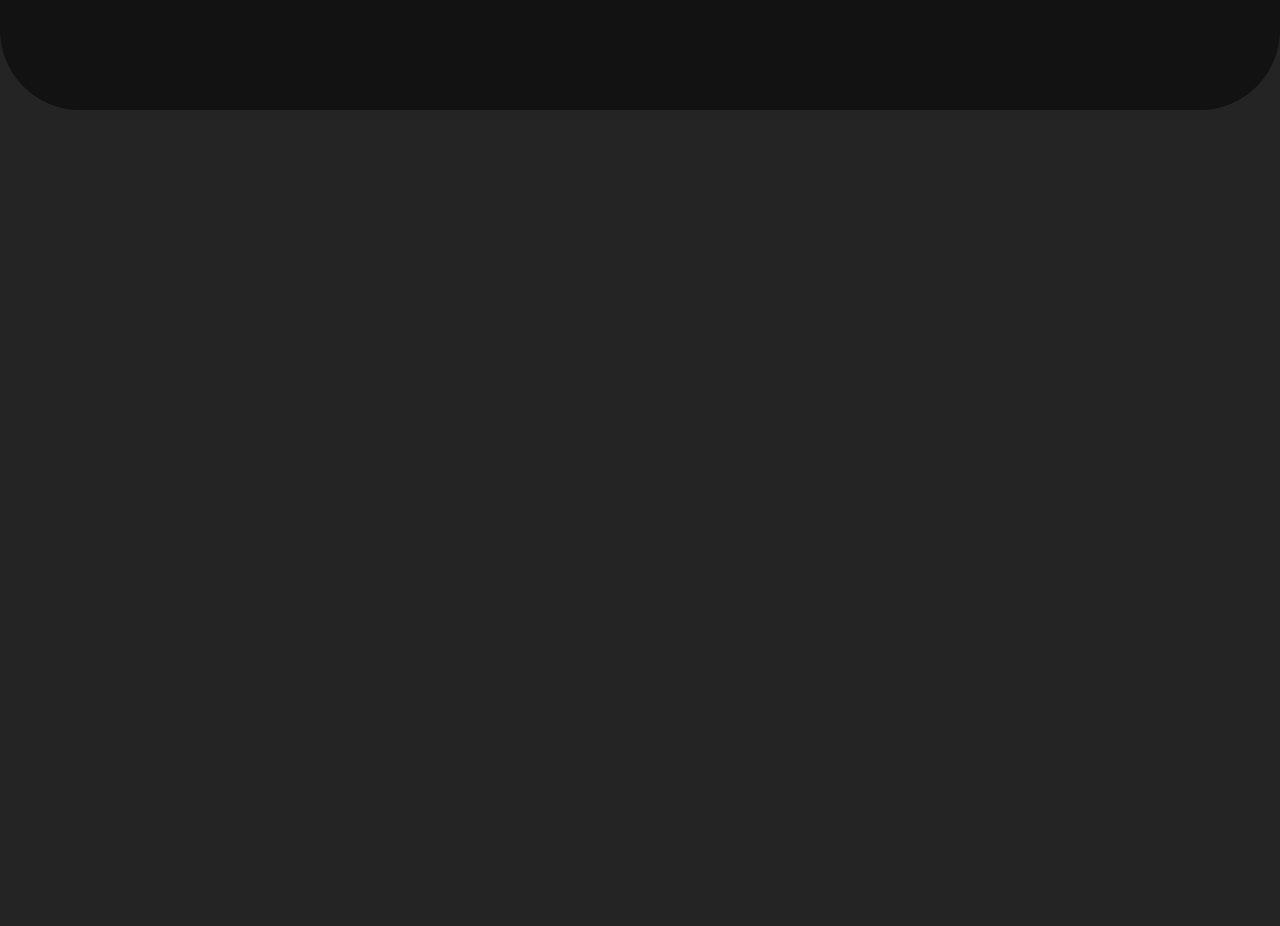
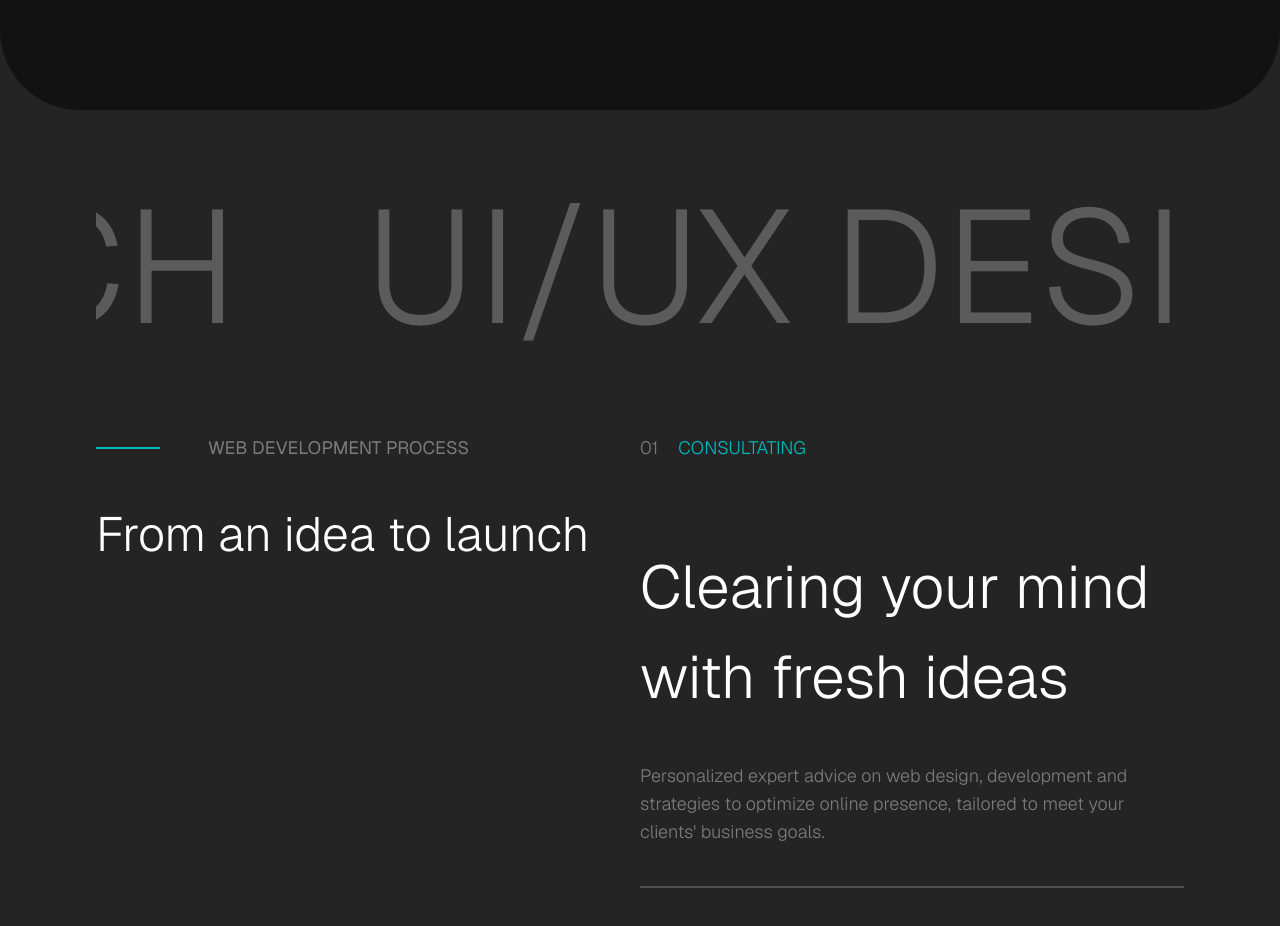
Before and after one commit to raian30/fist-agency, a Next.js app: page / in a window 1280 px wide. Shown: the part 702-1628 px from the top of the page. Before the commit the page ends 812 px from the top, so only its background shows below. Built offline with nearby package versions, Linux system fonts and the light colour scheme.

Commit message:
added infinite scroll, and process scroller

```diff
--- a/src/app/globals.css
+++ b/src/app/globals.css
@@ -38,6 +38,12 @@ body {
   transition: opacity 0.25s ease;
   backdrop-filter: grayscale(1);
   pointer-events: none;
+}
+
+@keyframes infinite-scroll {
+  100% {
+    transform: translate(calc(-50% - 8rem));
+  }
 }
 
 .animation-item-1 {
--- a/src/app/page.tsx
+++ b/src/app/page.tsx
@@ -1,11 +1,12 @@
 import GridBackground from "@/components/custom/GridBackground";
 import {ChevronRight} from "lucide-react";
 import Link from "next/link";
+import InfiniteScroll from "@/components/custom/InfiniteScroll";
 
 export default function Home() {
   return (
-      <div className={'min-h-screen overflow-hidden'}>
-          <div className={'flex flex-col gap-14 h-screen justify-center px-24'}>
+      <div className={'min-h-screen'}>
+          <section className={'flex flex-col gap-14 h-screen justify-center px-24'}>
               <div className={'flex gap-12 items-center'}>
                   <div className={'bg-blue h-0.5 w-16'}/>
                   <div className={'overflow-hidden relative animation-wrapper'}>
@@ -22,8 +23,82 @@ export default function Home() {
                   <ChevronRight size={30} className={'p-1.5 rounded-full bg-white text-black'}/>
                   <div className={'absolute size-7 p-1.5 bg-transparent right-5 [z-index:-1] rounded-full group-hover:right-0 group-hover:bg-white group-hover:size-52 transition-all duration-300'}/>
               </Link>
-          </div>
+          </section>
           <GridBackground/>
+          <InfiniteScroll/>
+          <section className={'flex justify-between px-24 relative min-h-screen'}>
+              <div className={'sticky top-52 h-fit max-w-[50%] flex flex-col gap-12'}>
+                  <div className={'flex gap-12 items-center'}>
+                      <div className={'bg-blue h-0.5 w-16'}/>
+                      <p className={'text-lg font-medium uppercase opacity-40'}>Web Development Process</p>
+                  </div>
+                  <h1 className={'text-5xl'}>From an idea to launch</h1>
+              </div>
+              <div className={'flex flex-col gap-28 max-w-[50%]'}>
+                  <div className={'flex flex-col gap-20'}>
+                      <div className={'flex gap-5 items-center'}>
+                          <p className={'text-lg opacity-40'}>01</p>
+                          <p className={'text-lg uppercase text-blue'}>Consultating</p>
+                      </div>
+                      <div className={'flex flex-col gap-10'}>
+                          <h1 className={'text-6xl leading-normal'}>Clearing your mind with fresh ideas</h1>
+                          <p className={'text-lg opacity-40'}>Personalized expert advice on web design, development and
+                              strategies to optimize online presence, tailored to meet your clients' business goals.</p>
+                          <div className={'h-0.5 w-full bg-white opacity-20'}/>
+                      </div>
+                  </div>
+                  <div className={'flex flex-col gap-20'}>
+                      <div className={'flex gap-5 items-center'}>
+                          <p className={'text-lg opacity-40'}>02</p>
+                          <p className={'text-lg uppercase text-blue'}>Web design</p>
+                      </div>
+                      <div className={'flex flex-col gap-10'}>
+                          <h1 className={'text-6xl leading-normal'}>Bringing Your Vision to Life</h1>
+                          <p className={'text-lg opacity-40'}>Our web design service turns your ideas into beautifully
+                              crafted, responsive websites that perfectly reflect your brand while ensuring a seamless
+                              and engaging user experience.</p>
+                          <div className={'h-0.5 w-full bg-white opacity-20'}/>
+                      </div>
+                  </div>
+                  <div className={'flex flex-col gap-20'}>
+                      <div className={'flex gap-5 items-center'}>
+                          <p className={'text-lg opacity-40'}>03</p>
+                          <p className={'text-lg uppercase text-blue'}>Web development</p>
+                      </div>
+                      <div className={'flex flex-col gap-10'}>
+                          <h1 className={'text-6xl leading-normal'}>Turning Concepts into Code</h1>
+                          <p className={'text-lg opacity-40'}>Our web development service takes your beautifully
+                              designed website and builds it into a high-performance, functional platform, ensuring
+                              seamless interactions and robust functionality to elevate your brand online.</p>
+                          <div className={'h-0.5 w-full bg-white opacity-20'}/>
+                      </div>
+                  </div>
+                  <div className={'flex flex-col gap-20'}>
+                      <div className={'flex gap-5 items-center'}>
+                          <p className={'text-lg opacity-40'}>04</p>
+                          <p className={'text-lg uppercase text-blue'}>SEO</p>
+                      </div>
+                      <div className={'flex flex-col gap-10'}>
+                          <h1 className={'text-6xl leading-normal'}>Enhancing Your Visibility Online</h1>
+                          <p className={'text-lg opacity-40'}>Our SEO services optimize your website to improve search
+                              engine rankings, driving organic traffic and increasing visibility, ensuring your brand
+                              reaches the right audience effectively.</p>
+                          <div className={'h-0.5 w-full bg-white opacity-20'}/>
+                      </div>
+                  </div>
+                  <div className={'flex flex-col gap-20'}>
+                      <div className={'flex gap-5 items-center'}>
+                          <p className={'text-lg opacity-40'}>05</p>
+                          <p className={'text-lg uppercase text-blue'}>Deploying</p>
+                      </div>
+                      <div className={'flex flex-col gap-10'}>
+                          <h1 className={'text-6xl leading-normal'}>Launching Your Vision to the World</h1>
+                          <p className={'text-lg opacity-40'}>Our deployment service ensures a smooth transition from development to live status, meticulously managing the launch process to guarantee your website is fully operational, secure, and optimized for performance.</p>
+                          <div className={'h-0.5 w-full bg-white opacity-20'}/>
+                      </div>
+                  </div>
+              </div>
+          </section>
       </div>
   );
 }
--- /dev/null
+++ b/src/components/custom/InfiniteScroll.tsx
@@ -0,0 +1,27 @@
+export default function InfiniteScroll() {
+    return (
+        <section className="px-24 py-12">
+            <div className="overflow-hidden">
+                <div style={{animation: 'infinite-scroll 25s linear infinite'}}
+                    className={'overflow-hidden opacity-25 flex justify-center items-center gap-32 text-[10rem] uppercase w-max'}>
+                    <div className="flex gap-32 items-center justify-center w-max uppercase">
+                        <p>Strategy and Research</p>
+                        <p>UI/UX design</p>
+                        <p>Web development</p>
+                        <p>SEO</p>
+                        <p>CRO</p>
+                        <p>Consultations</p>
+                    </div>
+                    <div className="flex gap-32 items-center justify-center w-max uppercase">
+                        <p>Strategy and Research</p>
+                        <p>UI/UX design</p>
+                        <p>Web development</p>
+                        <p>SEO</p>
+                        <p>CRO</p>
+                        <p>Consultations</p>
+                    </div>
+                </div>
+            </div>
+        </section>
+    )
+}
```
